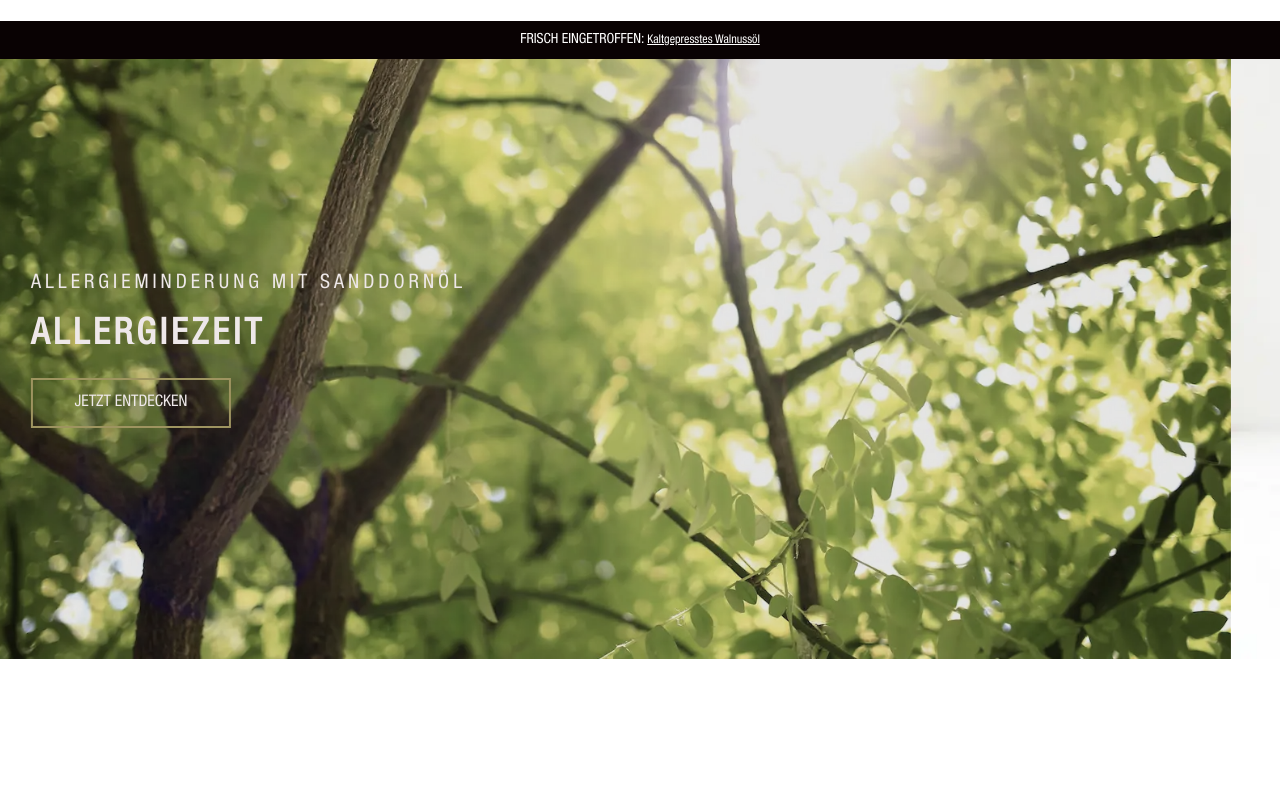
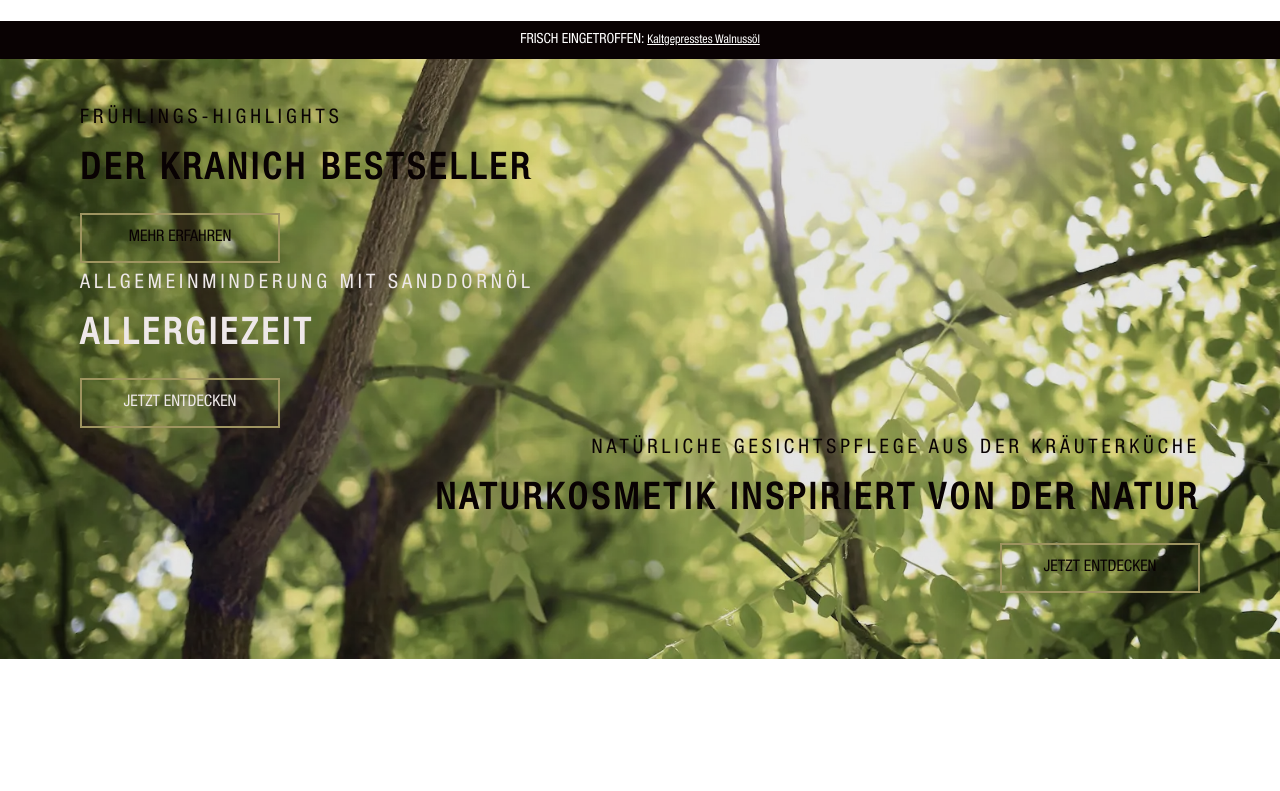
Before and after one commit to EnvisionXY/der-kranich-apothecary, a website: page index.html in a window 1280 px wide. Shown: the part 235-1026 px from the top of the page. Drawn offline with nearby package versions, Linux system fonts and the light colour scheme.

Commit message:
Edited slide-text [uppercase-text], product-link [text-center]

```diff
--- a/index.html
+++ b/index.html
@@ -156,16 +156,18 @@
       <div class="swiper productSwiper">
         <div class="swiper-wrapper">
           <div class="swiper-slide">
-            <div class="swiper-slide--product text-center">
+            <div class="swiper-slide--product">
               <img
                 class="product-img--1"
                 src="./img/hero/Hero-Img-01.webp"
                 alt="Image 1"
               />
               <div class="slide-text slide-text--1 uppercase-text">
-                <h3 class="slide-text--h3">ALLERGIEMINDERUNG MIT SANDDORNÖL</h3>
+                <h3 class="slide-text--h3">
+                  Allgemeinminderung mit Sanddornöl
+                </h3>
                 <h2 class="slide-text--h2">Allergiezeit</h2>
-                <a class="product-link product-link--1" href="#"
+                <a class="product-link product-link--1 text-center" href="#"
                   >Jetzt entdecken</a
                 >
               </div>
@@ -178,10 +180,10 @@
                 src="./img/hero/Hero-Img-02.webp"
                 alt="Image 1"
               />
-              <div class="slide-text slide-text--2">
-                <h3 class="slide-text--h3">FRÜHLINGS-HIGHLIGHTS</h3>
-                <h2 class="slide-text--h2">DER KRANICH BESTSELLER</h2>
-                <a class="product-link product-link--2" href="#"
+              <div class="slide-text slide-text--2 uppercase-text">
+                <h3 class="slide-text--h3">Frühlings-Highlights</h3>
+                <h2 class="slide-text--h2">Der Kranich Bestseller</h2>
+                <a class="product-link product-link--2 text-center" href="#"
                   >Mehr erfahren</a
                 >
               </div>
@@ -194,14 +196,14 @@
                 src="./img/hero/Hero-Img-03.webp"
                 alt="Image 1"
               />
-              <div class="slide-text slide-text--3">
+              <div class="slide-text slide-text--3 uppercase-text">
                 <h3 class="slide-text--h3">
-                  NATÜRLICHE GESICHTSPFLEGE AUS DER KRÄUTERKÜCHE
+                  Natürliche Gesichtspflege aus der Kräuterküche
                 </h3>
                 <h2 class="slide-text--h2">
-                  NATURKOSMETIK INSPIRIERT VON DER NATUR
+                  Naturkosmetik inspiriert von der Natur
                 </h2>
-                <a class="product-link product-link--3" href="#"
+                <a class="product-link product-link--3 text-center" href="#"
                   >Jetzt entdecken</a
                 >
               </div>
@@ -629,6 +631,7 @@
     ></script>
     <script src="./js/script.js"></script>
     <script src="https://cdn.jsdelivr.net/npm/swiper@11/swiper-bundle.min.js"></script>
+
     <script>
       var annSwiper = new Swiper('.annSwiper', {
         centeredSlides: true,
@@ -640,7 +643,7 @@
       });
     </script>
 
-    <script>
+    <!-- <script>
       var swiper = new Swiper('.productSwiper', {
         centeredSlides: true,
         loop: true,
@@ -657,6 +660,6 @@
           prevEl: '.swiper-button-prev',
         },
       });
-    </script>
+    </script> -->
   </body>
 </html>
```
